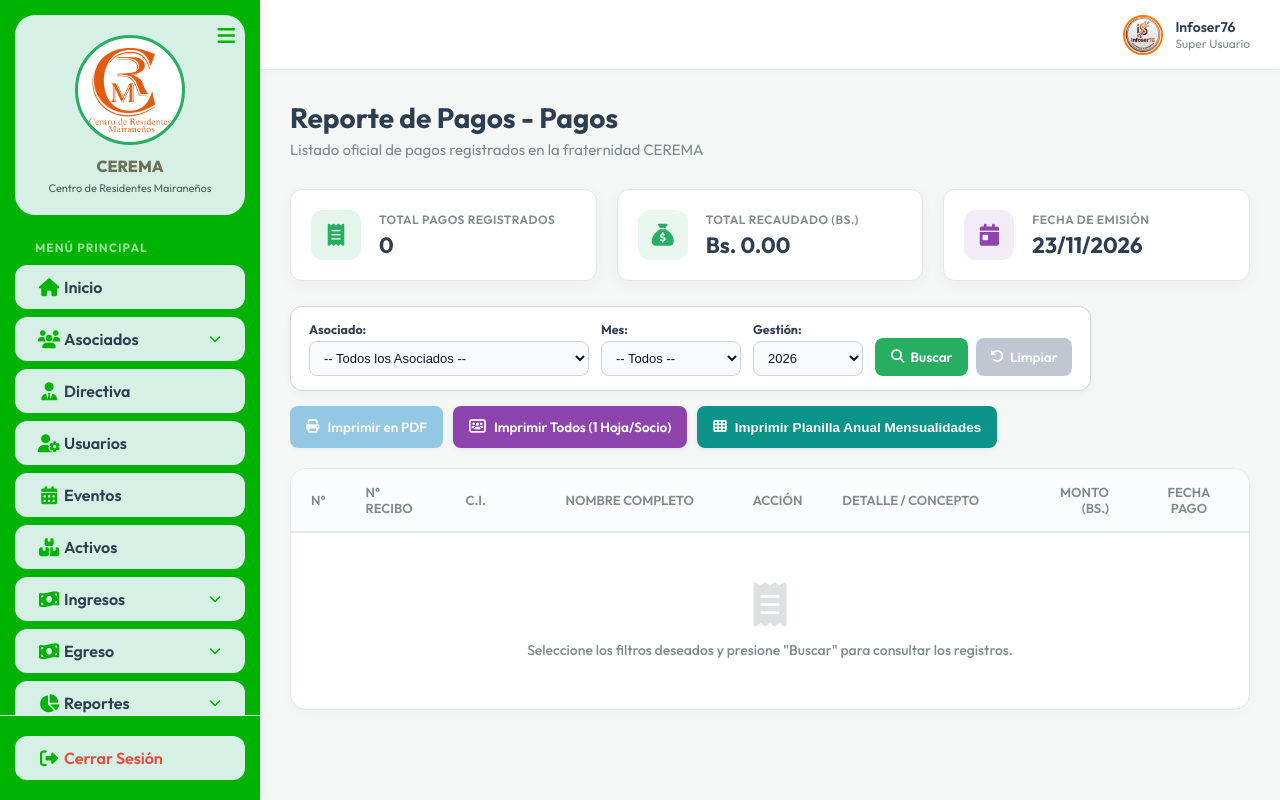
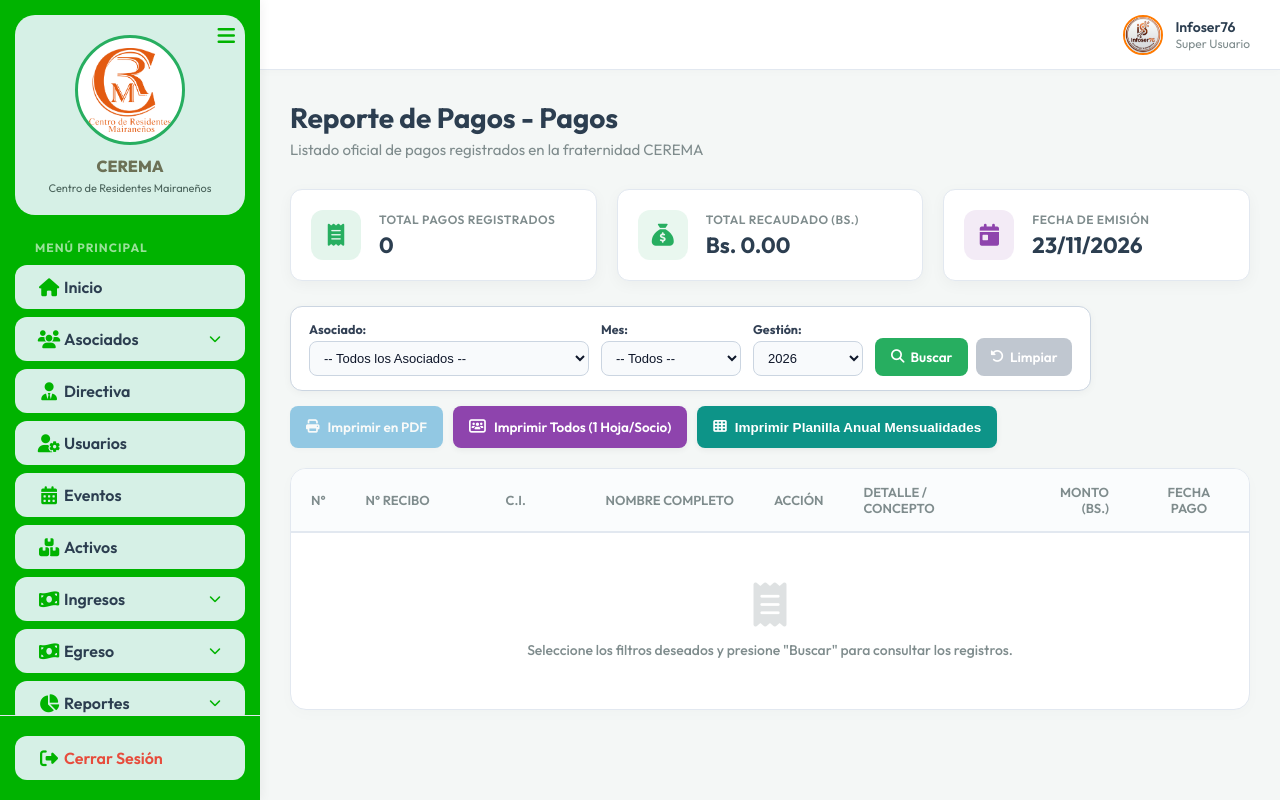
Before and after one commit to rrivadineirac-hub/cerema, a PHP site: page /View/vreporte_pagos.php in a window 1280 px wide. Run offline with PHP 8.4, Linux system fonts and the light colour scheme; a user stored in the database is signed in.

Commit message:
Ajuste reporte pagos: ampliar columna N° Recibo y evitar saltos de linea

```diff
--- a/View/vreporte_pagos.php
+++ b/View/vreporte_pagos.php
@@ -162,7 +162,7 @@ if (stripos($categoria_nombre, 'Extraordinario') !== false) {
             <thead>
                 <tr>
                     <th style="width: 45px; text-align: center;">N°</th>
-                    <th style="width: 100px;">N° Recibo</th>
+                    <th style="width: 140px; min-width: 140px; white-space: nowrap;">N° Recibo</th>
                     <th style="width: 100px;">C.I.</th>
                     <th style="white-space: nowrap;">Nombre Completo</th>
                     <th style="width: 70px; text-align: center;">Acción</th>
@@ -184,7 +184,7 @@ if (stripos($categoria_nombre, 'Extraordinario') !== false) {
                 ?>
                     <tr data-id-socio="<?php echo $row['id_socio']; ?>" data-paterno="<?php echo htmlspecialchars($row['ap_paterno']); ?>" data-materno="<?php echo htmlspecialchars($row['ap_materno']); ?>" data-nombre="<?php echo htmlspecialchars($row['nombre']); ?>" data-mes="<?php echo htmlspecialchars($rowMes); ?>" data-anio="<?php echo htmlspecialchars($rowAnio); ?>">
                         <td style="text-align: center; font-weight: 500;"><?php echo $count++; ?></td>
-                        <td style="font-weight: 600; font-family: monospace; font-size: 13px; color: var(--primary);"><?php echo !empty($row['numero_recibo']) ? htmlspecialchars($row['numero_recibo']) : '-'; ?></td>
+                        <td style="font-weight: 600; font-family: monospace; font-size: 13px; color: var(--primary); white-space: nowrap;"><?php echo !empty($row['numero_recibo']) ? htmlspecialchars($row['numero_recibo']) : '-'; ?></td>
                         <td style="font-weight: 600; font-family: monospace; font-size: 13px; white-space: nowrap;"><?php echo !empty($row['ci']) ? htmlspecialchars($row['ci'] . (!empty($row['complemento']) ? '-' . $row['complemento'] : '')) : '-'; ?></td>
                         <td style="font-weight: 600; color: var(--text-main); white-space: nowrap;"><?php echo $nombreCompleto; ?></td>
                         <td style="text-align: center; font-weight: 700; color: var(--text-main);"><?php echo htmlspecialchars($row['numero_accion'] ?? 1); ?></td>
@@ -237,7 +237,7 @@ if (stripos($categoria_nombre, 'Extraordinario') !== false) {
                 <thead>
                     <tr>
                         <th style="width: 38px; text-align: center;">N°</th>
-                        <th style="width: 85px;">N° Recibo</th>
+                        <th style="width: 115px; white-space: nowrap;">N° Recibo</th>
                         <th style="width: 90px;">C.I.</th>
                         <th style="white-space: nowrap;">Nombre Completo</th>
                         <th style="width: 55px; text-align: center;">Acción</th>
@@ -256,7 +256,7 @@ if (stripos($categoria_nombre, 'Extraordinario') !== false) {
                     ?>
                         <tr>
                             <td style="text-align: center; font-weight: 500;"><?php echo $globalCount; ?></td>
-                            <td style="font-weight: 600; font-family: monospace; font-size: 11px;"><?php echo !empty($row['numero_recibo']) ? htmlspecialchars($row['numero_recibo']) : '-'; ?></td>
+                            <td style="font-weight: 600; font-family: monospace; font-size: 11px; white-space: nowrap;"><?php echo !empty($row['numero_recibo']) ? htmlspecialchars($row['numero_recibo']) : '-'; ?></td>
                             <td style="font-weight: 600; font-family: monospace; font-size: 11px; white-space: nowrap;"><?php echo !empty($row['ci']) ? htmlspecialchars($row['ci'] . (!empty($row['complemento']) ? '-' . $row['complemento'] : '')) : '-'; ?></td>
                             <td style="font-weight: 600; color: #000; white-space: nowrap;"><?php echo $nombreCompleto; ?></td>
                             <td style="text-align: center; font-weight: 700; color: #000;"><?php echo htmlspecialchars($row['numero_accion'] ?? 1); ?></td>
```
